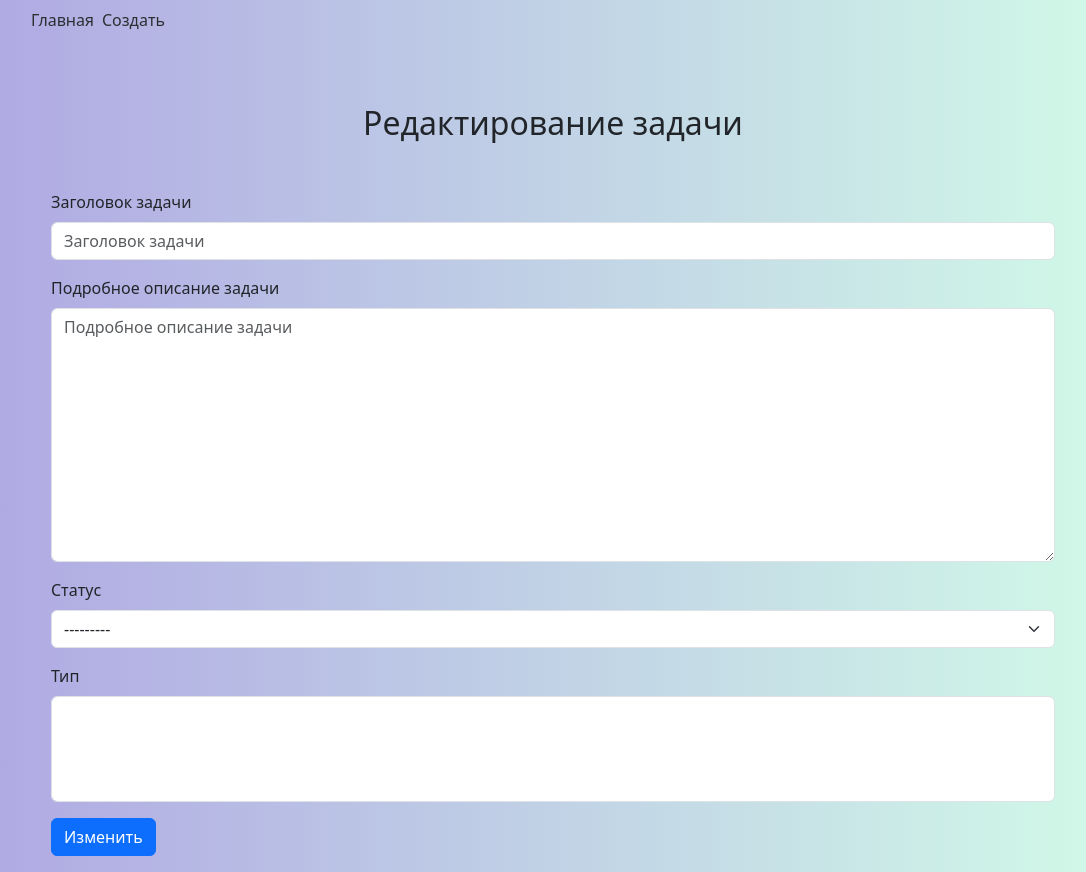
After one commit to eQuaL322/homework_70_azamat_umurzakov, a Django app: template issue_tracker/templates/task_update.html in a window 1280 px wide. The commit adds this page. Shown: the whole page, without its empty margins (87-1173 px from the left). Run offline with Django 4.2, Linux system fonts and the light colour scheme; the template is opened without the code that fills it: values that come from a table or form of the project are taken from there, others are empty; parts of the project's set-up code (start-up, migrations or seed data) failed here and were passed over; some libraries are stand-ins or nearby versions.

Commit message:
Добавил удаление задач - добавил шаблон представления удаления задачи - написал два метода для удаления, один для перехода на страницу удаления, второй для подтверждения удаления задачи - немного исправил стили в style.css - добавил новые ссылки в urls - добавил шаблон для редактирования задачи - написал метод для редактирования задачи

```diff
--- a/issue_tracker/templates/base.html
+++ b/issue_tracker/templates/base.html
@@ -12,12 +12,12 @@
 <body>
 <nav class="navbar">
     <div class="container">
-        <ul class="list-group list-group-flush">
+        <ul class="list-group-flush">
             <li class="list-group-item">
                 <a href="{% url 'index' %}"
-                   class="list-group-item list-group-item-action list-group-item-secondary mx-1">Главная</a>
+                   class="list-group-item list-group-item-secondary mx-1">Главная</a>
                 <a href="{% url 'task_add' %}"
-                   class="list-group-item list-group-item-action list-group-item-secondary mx-1">Создать</a>
+                   class="list-group-item list-group-item-secondary mx-1">Создать</a>
                 {% block menu %}{% endblock %}
         </ul>
     </div>
--- a/issue_tracker/templates/task_add.html
+++ b/issue_tracker/templates/task_add.html
@@ -1,7 +1,7 @@
 {% extends 'base.html' %}
 {% block title %}Новая задача{% endblock %}
 {% block content %}
-    <div class="row mt-5 text-center">
+    <div class="my-5 text-center">
         <h2>Добавляем новую задачу</h2>
     </div>
     <div class="row mx-5 g-3 align-items-center">
--- /dev/null
+++ b/issue_tracker/templates/task_update.html
@@ -0,0 +1,14 @@
+{% extends 'base.html' %}
+{% block title %}Редактирование задачи{% endblock %}
+{% block content %}
+    <div class="my-5 text-center">
+        <h2>Редактирование задачи</h2>
+    </div>
+    <div class="row mx-5 g-3 align-items-center">
+        <form action="{% url 'task_update' task.pk %}" method="post">
+            <div class="form-group">
+            {% include 'partial/task_form.html' with button_text='Изменить' %}
+            </div>
+        </form>
+    </div>
+{% endblock %}
--- a/issue_tracker/urls.py
+++ b/issue_tracker/urls.py
@@ -1,11 +1,14 @@
 from issue_tracker.views.base import IndexView
 from django.urls import path
 
-from issue_tracker.views.task import TaskDetailView, TaskCreateView
+from issue_tracker.views.task import TaskDetailView, TaskCreateView, TaskUpdateView, TaskDeleteView
 
 urlpatterns = [
     path('', IndexView.as_view(), name='index'),
     path('task/<int:pk>', TaskDetailView.as_view(), name='task_detail'),
     path('task/add', TaskCreateView.as_view(), name='task_add'),
+    path('task/<int:pk>/update/', TaskUpdateView.as_view(), name='task_update'),
+    path('task/<int:pk>/delete/', TaskDeleteView.as_view(), name='task_delete'),
+    path('task/<int:pk>/confirm_delete/', TaskDeleteView.as_view(), name='task_confirm_delete'),
 
 ]
--- a/static/css/style.css
+++ b/static/css/style.css
@@ -1,4 +1,14 @@
+body {
+    background: linear-gradient(90deg, #aea4e3, #d3ffe8);
+}
+
+nav {
+    background-color: transparent;
+}
+
 .list-group-item {
     display: flex;
     flex-direction: row;
+    background-color: transparent;
+    border: 1px;
 }
```
Also changed, not shown: issue_tracker/forms.py (+8 -2 lines), issue_tracker/templates/task_delete.html (added, +17 -0 lines), issue_tracker/templates/task_detail.html (+4 -4 lines), issue_tracker/views/task.py (+33 -0 lines).
